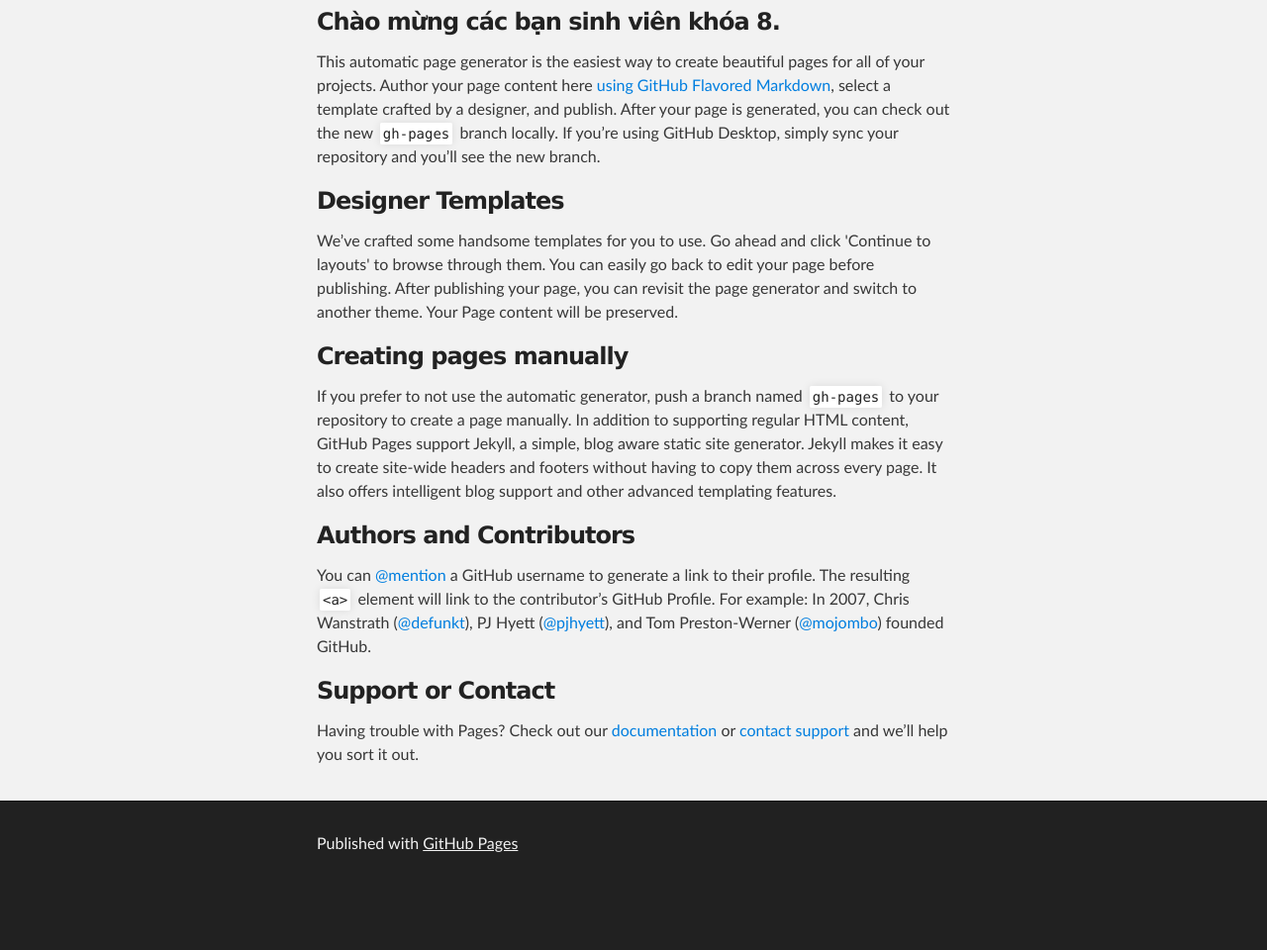
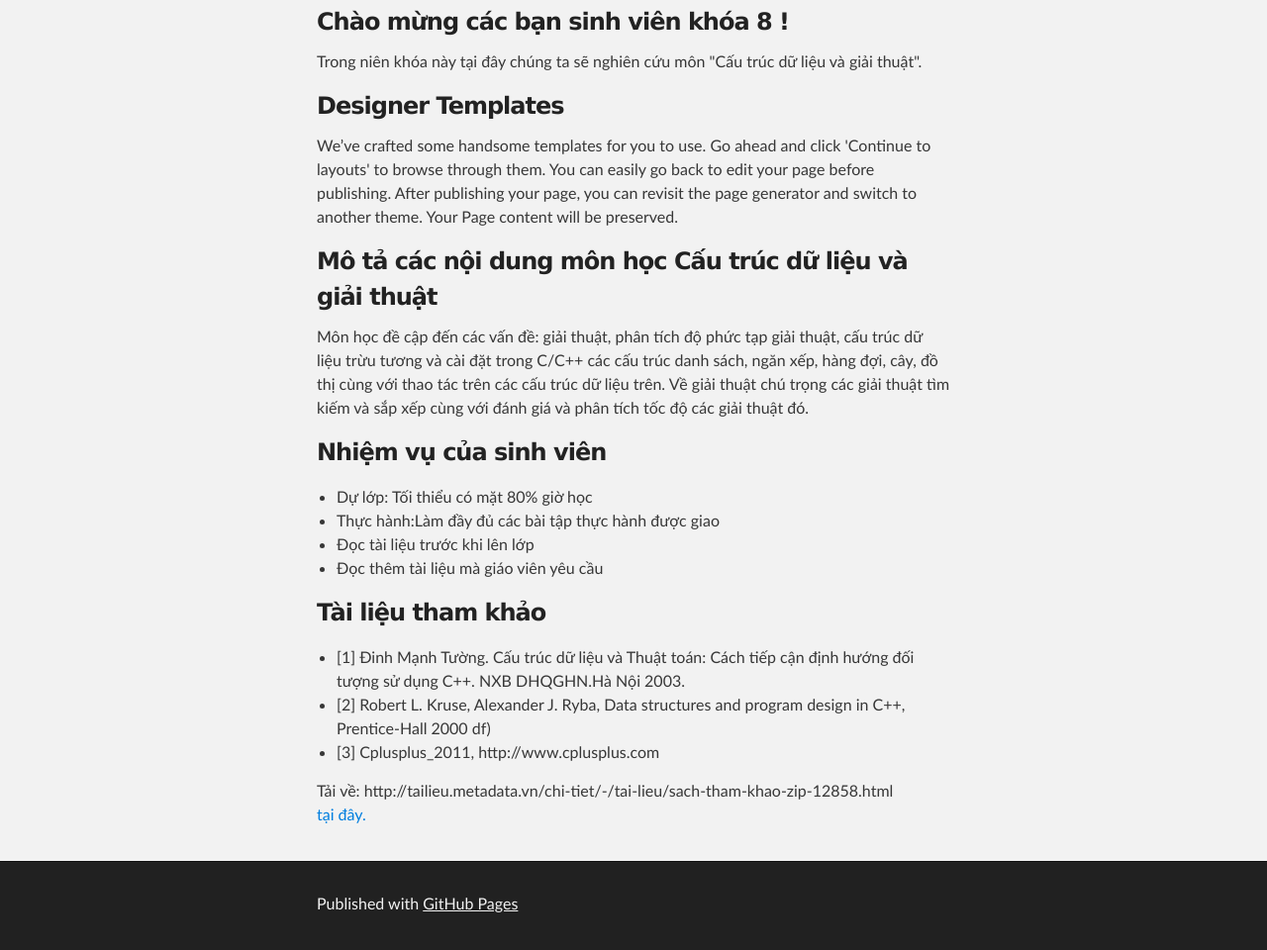
Before and after one commit to tony201/ctdlgt08.github.io, a plain HTML site: page index.html in a window 1280 px wide. Shown: the part 319-1279 px from the top of the page at 99% size. Before the commit the page ends 1218 px from the top, so only its background shows below. Drawn offline with Linux system fonts and the light colour scheme.

Commit message:
Update index.html

```diff
--- a/index.html
+++ b/index.html
@@ -28,9 +28,9 @@
     <div id="main_content_wrap" class="outer">
       <section id="main_content" class="inner">
         <h3>
-<a id="welcome-to-github-pages" class="anchor" href="#welcome-to-github-pages" aria-hidden="true"><span class="octicon octicon-link"></span></a>Chào mừng các bạn sinh viên khóa 8.</h3>
+<a id="welcome-to-github-pages" class="anchor" href="#welcome-to-github-pages" aria-hidden="true"><span class="octicon octicon-link"></span></a>Chào mừng các bạn sinh viên khóa 8 !</h3>
 
-<p>This automatic page generator is the easiest way to create beautiful pages for all of your projects. Author your page content here <a href="https://guides.github.com/features/mastering-markdown/">using GitHub Flavored Markdown</a>, select a template crafted by a designer, and publish. After your page is generated, you can check out the new <code>gh-pages</code> branch locally. If you’re using GitHub Desktop, simply sync your repository and you’ll see the new branch.</p>
+<p>Trong niên khóa này tại đây chúng ta sẽ nghiên cứu môn "Cấu trúc dữ liệu và giải thuật".</p>
 
 <h3>
 <a id="designer-templates" class="anchor" href="#designer-templates" aria-hidden="true"><span class="octicon octicon-link"></span></a>Designer Templates</h3>
@@ -38,19 +38,42 @@
 <p>We’ve crafted some handsome templates for you to use. Go ahead and click 'Continue to layouts' to browse through them. You can easily go back to edit your page before publishing. After publishing your page, you can revisit the page generator and switch to another theme. Your Page content will be preserved.</p>
 
 <h3>
-<a id="creating-pages-manually" class="anchor" href="#creating-pages-manually" aria-hidden="true"><span class="octicon octicon-link"></span></a>Creating pages manually</h3>
+<a id="creating-pages-manually" class="anchor" href="#creating-pages-manually" aria-hidden="true"><span class="octicon octicon-link"></span></a>Mô tả các nội dung môn học Cấu trúc dữ liệu và giải thuật</h3>
 
-<p>If you prefer to not use the automatic generator, push a branch named <code>gh-pages</code> to your repository to create a page manually. In addition to supporting regular HTML content, GitHub Pages support Jekyll, a simple, blog aware static site generator. Jekyll makes it easy to create site-wide headers and footers without having to copy them across every page. It also offers intelligent blog support and other advanced templating features.</p>
+<p>Môn học đề cập đến các vấn đề: giải thuật, phân tích độ phức tạp giải thuật, cấu trúc dữ liệu trừu tương và cài đặt trong C/C++  các cấu trúc danh sách, ngăn xếp, hàng đợi, cây, đồ thị cùng với thao tác trên các cấu trúc dữ liệu trên. Về giải thuật chú trọng các giải thuật tìm kiếm và sắp xếp cùng với đánh giá và phân tích tốc độ các giải thuật đó.</p>
 
 <h3>
-<a id="authors-and-contributors" class="anchor" href="#authors-and-contributors" aria-hidden="true"><span class="octicon octicon-link"></span></a>Authors and Contributors</h3>
+<a id="authors-and-contributors" class="anchor" href="#authors-and-contributors" aria-hidden="true"><span class="octicon octicon-link"></span></a>Nhiệm vụ của sinh viên</h3>
 
-<p>You can <a href="https://github.com/blog/821" class="user-mention">@mention</a> a GitHub username to generate a link to their profile. The resulting <code>&lt;a&gt;</code> element will link to the contributor’s GitHub Profile. For example: In 2007, Chris Wanstrath (<a href="https://github.com/defunkt" class="user-mention">@defunkt</a>), PJ Hyett (<a href="https://github.com/pjhyett" class="user-mention">@pjhyett</a>), and Tom Preston-Werner (<a href="https://github.com/mojombo" class="user-mention">@mojombo</a>) founded GitHub.</p>
+<p><ul>
+<li> Dự lớp: Tối thiểu có mặt 80% giờ học
+</li>
+<li> Thực hành:Làm đầy đủ  các  bài tập thực hành được giao
+</li>
+<li> Đọc  tài liệu trước khi lên lớp
+</li>
+<li> Đọc thêm tài liệu mà giáo viên yêu cầu
+</li>
+</ul>
+</p>
 
 <h3>
-<a id="support-or-contact" class="anchor" href="#support-or-contact" aria-hidden="true"><span class="octicon octicon-link"></span></a>Support or Contact</h3>
+<a id="support-or-contact" class="anchor" href="#support-or-contact" aria-hidden="true"><span class="octicon octicon-link"></span></a>Tài liệu tham khảo</h3>
 
-<p>Having trouble with Pages? Check out our <a href="https://help.github.com/pages">documentation</a> or <a href="https://github.com/contact">contact support</a> and we’ll help you sort it out.</p>
+<p>
+<ul>
+<li>[1] Đinh Mạnh Tường. Cấu trúc dữ liệu và Thuật toán: Cách tiếp cận định hướng đối tượng sử dụng C++. NXB DHQGHN.Hà Nội 2003.
+</li>
+<li>[2] Robert L. Kruse, Alexander J. Ryba, Data structures and program design in  C++, Prentice-Hall  2000
+df)
+</li>
+<li>[3] Cplusplus_2011, http://www.cplusplus.com
+</li>
+</ul>
+</p>
+<p>Tải về: http://tailieu.metadata.vn/chi-tiet/-/tai-lieu/sach-tham-khao-zip-12858.html<br/>
+<a href="https://www.dropbox.com/s/r8de1fr0vqdpesg/SachThamKhao.rar?dl=0"> tại đây.</a></p>
+
       </section>
     </div>
 
```
